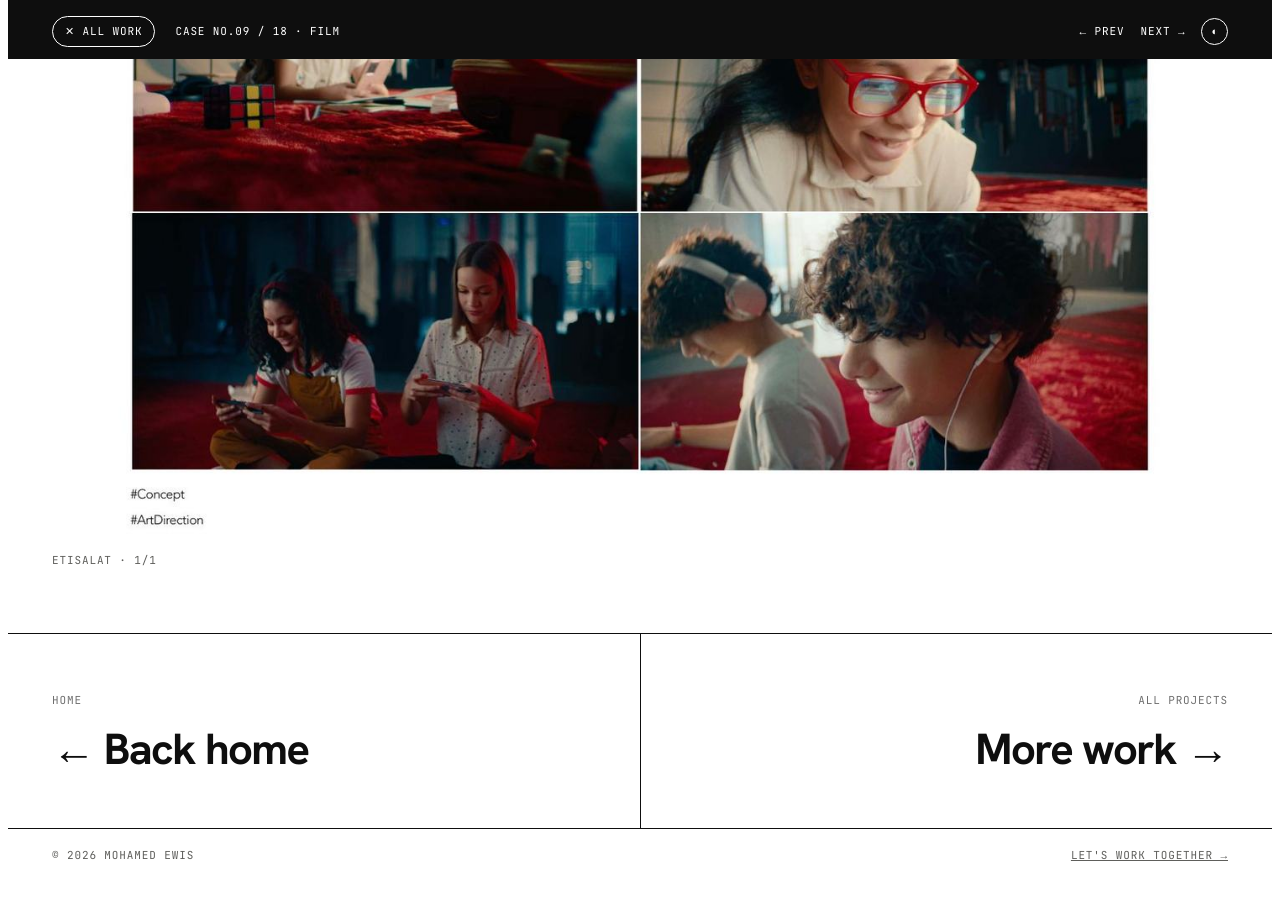
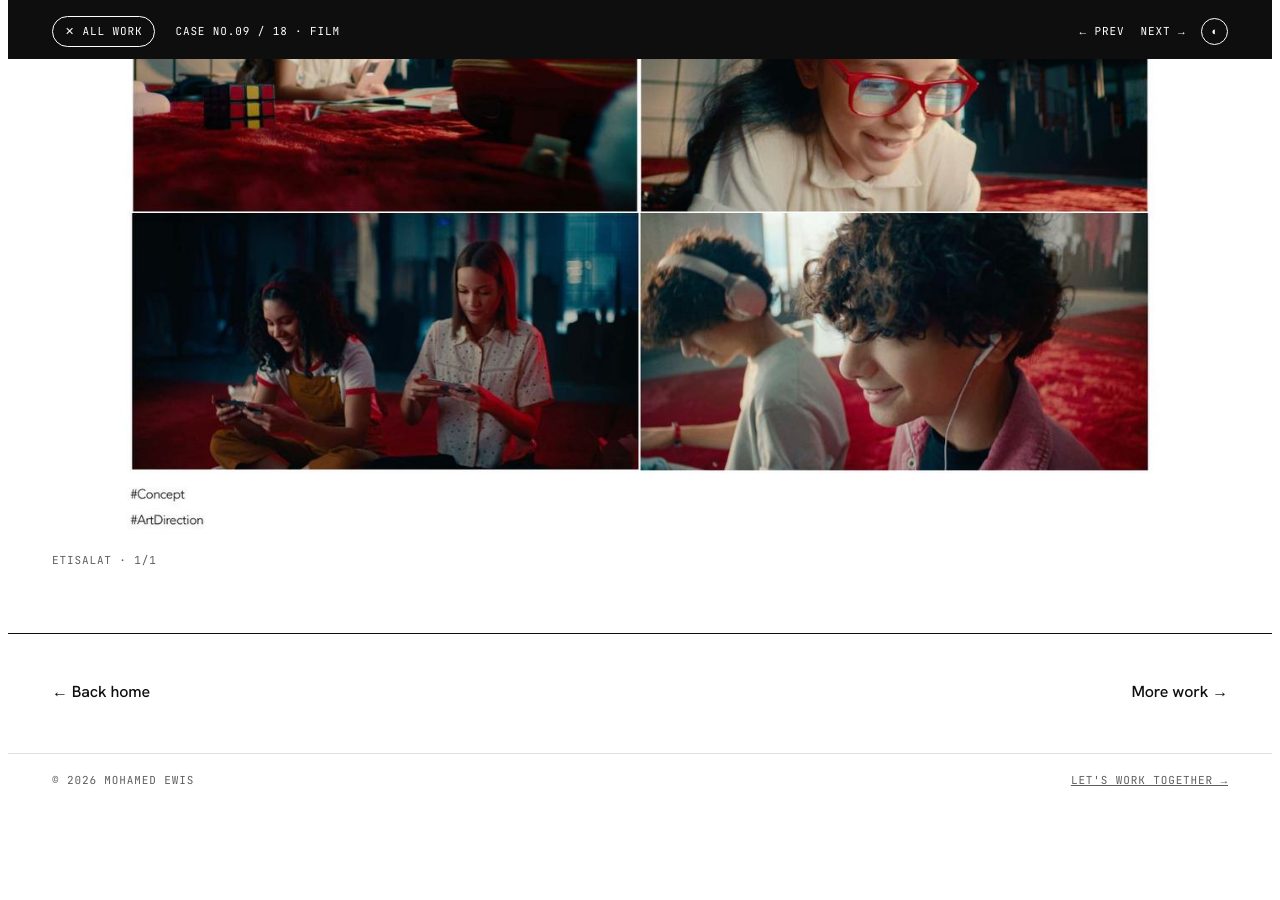
Before and after one commit to Msayed25/mohamed-ewis, a Jekyll site: the page built from _projects/etisalat.md, in a window 1280 px wide and 900 px high, scrolled down 1165 px. Built offline with Jekyll 4.4.1, drawn with Linux system fonts in a browser that asks for light colours; some web fonts are replaced; after the commit the page ends 1990 px from its top, so only the background shows below that.

Commit message:
Project footer: back to one plain row (Back home / More work), underline draws in on hover

```diff
--- a/_layouts/project.html
+++ b/_layouts/project.html
@@ -64,9 +64,9 @@
     </section>
     {% endif %}
 
-    <nav class="pnext" aria-label="Leave this project">
-      <a href="{{ '/' | relative_url }}#top" data-close data-go><span class="mono">Home</span><b><i>←</i> Back home</b></a>
-      <a href="{{ '/#work' | relative_url }}" data-close data-go><span class="mono">All projects</span><b>More work <i>→</i></b></a>
+    <nav class="pnext g" aria-label="Leave this project">
+      <a href="{{ '/' | relative_url }}#top" data-close data-go><i>←</i> Back home</a>
+      <a href="{{ '/#work' | relative_url }}" data-close data-go>More work <i>→</i></a>
     </nav>
   </article>
 
--- a/assets/site.css
+++ b/assets/site.css
@@ -392,21 +392,18 @@ html.view-open,html.view-open body{overflow:hidden}
 .progress i{background:var(--ink)}
 .casebar{background:var(--ink);color:var(--paper)}
 .cb-close:hover{background:var(--paper);color:var(--ink)}
-.pfoot{border-top:0}
-/* project footer (client feedback round 2): two halves, Back home (top of the home page) and More work (the Index list).
-   On hover a half fills with ink from the bottom and its arrow slides */
-.pnext{display:grid;grid-template-columns:1fr 1fr;border-top:1px solid var(--ink);border-bottom:1px solid var(--ink)}
-.pnext a{position:relative;overflow:hidden;display:flex;flex-direction:column;gap:clamp(10px,1.4vw,18px);padding:clamp(28px,4.5vw,64px) clamp(16px,3.5vw,44px);color:var(--ink);text-decoration:none;isolation:isolate;transition:color .35s}
-.pnext a+a{border-left:1px solid var(--ink);align-items:flex-end;text-align:right}
-.pnext a::before{content:"";position:absolute;inset:0;z-index:-1;background:var(--ink);transform:scaleY(0);transform-origin:50% 100%;transition:transform .45s cubic-bezier(.2,.9,.2,1)}
-.pnext a:hover,.pnext a:focus-visible{color:var(--paper)}
-.pnext a:hover::before,.pnext a:focus-visible::before{transform:none}
-.pnext span{color:inherit;opacity:.6}
-.pnext b{font:600 clamp(22px,3.4vw,52px)/1 var(--body);letter-spacing:-.035em;white-space:nowrap}
-.pnext i{font-style:normal;display:inline-block;transition:transform .45s cubic-bezier(.2,.9,.2,1)}
-.pnext a:hover i,.pnext a:focus-visible i{transform:translateX(-.25em)}
-.pnext a+a:hover i,.pnext a+a:focus-visible i{transform:translateX(.25em)}
-@media (prefers-reduced-motion:reduce){.pnext a,.pnext a::before,.pnext i{transition:none}}
+.pfoot{border-top:1px solid var(--hair)}
+/* project footer (client feedback round 2): one plain row, Back home (top of the home page) on the left and
+   More work (the Index list) on the right. On hover an underline draws in and the arrow nudges outward */
+.pnext{display:flex;justify-content:space-between;align-items:center;gap:16px;padding-block:clamp(28px,4vw,48px);border-top:1px solid var(--ink)}
+.pnext a{position:relative;color:var(--ink);text-decoration:none;font:500 clamp(15px,1.25vw,19px)/1.2 var(--body);letter-spacing:-.01em;padding-bottom:4px}
+.pnext a::after{content:"";position:absolute;left:0;right:0;bottom:0;height:1px;background:currentColor;transform:scaleX(0);transform-origin:0 50%;transition:transform .35s cubic-bezier(.2,.9,.2,1)}
+.pnext a+a::after{transform-origin:100% 50%}
+.pnext a:hover::after,.pnext a:focus-visible::after{transform:none}
+.pnext i{font-style:normal;display:inline-block;transition:transform .35s cubic-bezier(.2,.9,.2,1)}
+.pnext a:hover i,.pnext a:focus-visible i{transform:translateX(-4px)}
+.pnext a+a:hover i,.pnext a+a:focus-visible i{transform:translateX(4px)}
+@media (prefers-reduced-motion:reduce){.pnext a::after,.pnext i{transition:none}}
 
 /* ---------- index hover (client feedback, Oct 2026): simple. The floating cursor photo is gone; on hover a row opens to show a small black-and-white picture, a line about the project and a few tags ---------- */
 .row{grid-template-rows:auto auto;align-items:center}
```
